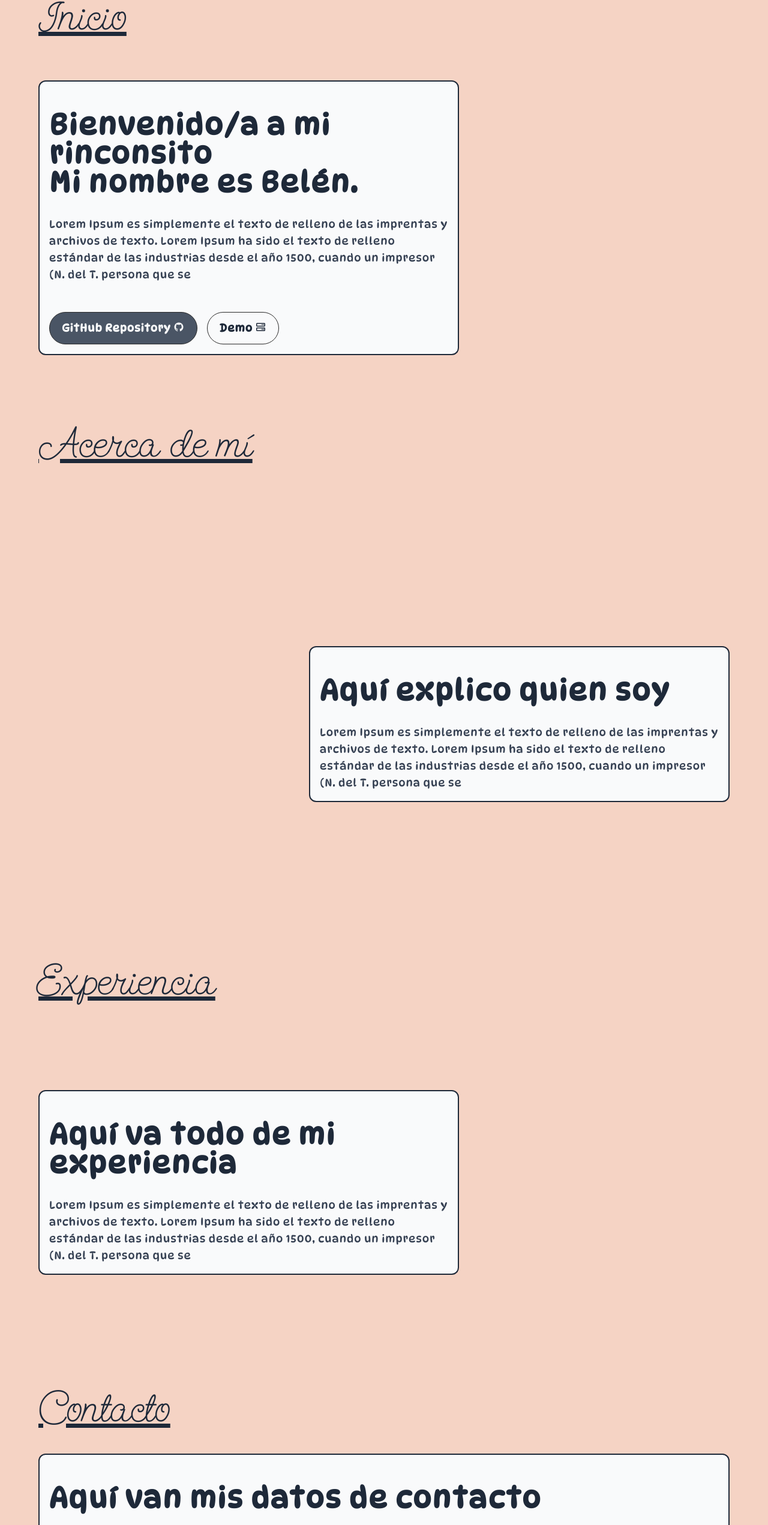
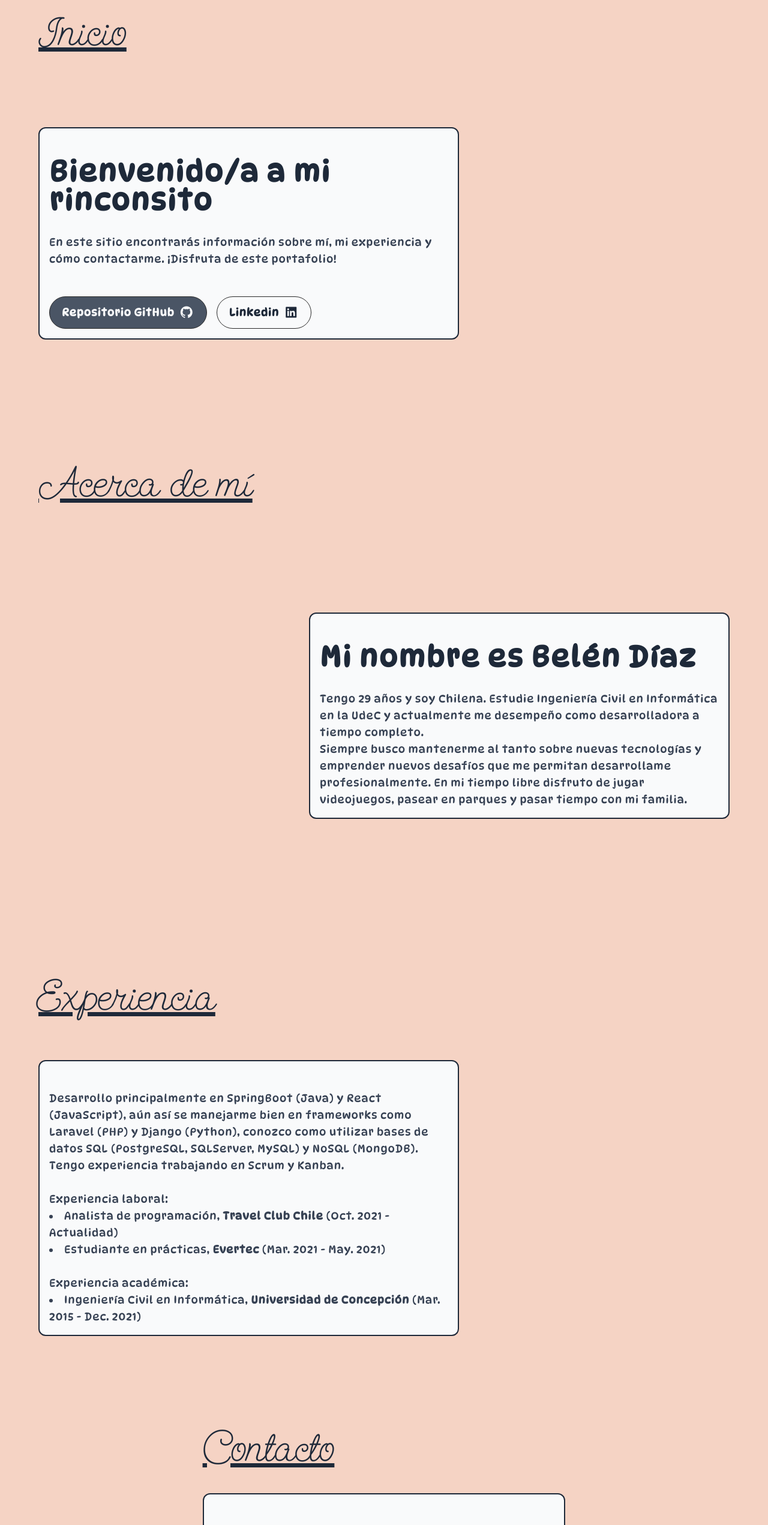
Before and after one commit to labelenacha/labelenacha-front, a React (Vite) app: page / in a window 1280 px wide. Shown: the part 205-2747 px from the top of the page at 60% size. Built offline with nearby package versions, Linux system fonts and the light colour scheme; no server answers; a web font is replaced by a local one.

Commit message:
Header fijo en la parte superior y contenido de texto

```diff
--- a/src/App.jsx
+++ b/src/App.jsx
@@ -9,7 +9,6 @@ import Contact from "./components/Contact.jsx";
 export default function App() {
   return (
     <main className={`min-h-screen bg-[#F5D3C4] ${styles.dynapuff}`}>
-
       <Header/>
       <Home/>
       <Aboutme/>
--- a/src/components/Aboutme.jsx
+++ b/src/components/Aboutme.jsx
@@ -1,13 +1,16 @@
 import 'boxicons/css/boxicons.min.css';
 import Animation from "./animations/Animation.jsx";
 import { STRINGS } from "../constants/strings.js";
+import CategoryName from "./texts/CategoryName.jsx";
 import CategoryTitle from "./texts/CategoryTitle.jsx";
 
 const Aboutme = () => {
   return (
     <main id="aboutme" className="flex flex-col">
-      <CategoryTitle titleText={STRINGS.MENU_2}/>
-      <div className="flex lg:mt-20 flex-col lg:flex-row items-center justify-between min-h-[calc(90vh-6rem)]">
+      <div className='mt-10'>
+
+        <CategoryName titleText={STRINGS.MENU_2}/>
+        <div className="flex flex-col lg:flex-row items-center justify-between min-h-[calc(90vh-6rem)]">
 
           <Animation fileName='./models/smoller_gura/scene.gltf'
                      desiredSize={2}
@@ -22,15 +25,15 @@ const Aboutme = () => {
                  data-aos-delay="100"
                  data-aos-offset="0" className="bg-gray-50 p-4 border-2 border-gray-800 rounded-xl">
 
-            <h1 className="text-xl sm:text-2xl md:text-4xl lg:text-5xl font-semibold tracking-wider my-8 text-gray-800">
-              Aquí explico quien soy
-            </h1>
+              <CategoryTitle titleText={STRINGS.CATEGORY_2_TITLE}/>
 
               <p className="text-base sm:text-lg tracking-wider text-gray-700 max-w-[50rem] lg:max-w-[60rem]">
-              Lorem Ipsum es simplemente el texto de relleno de las imprentas y archivos de texto. Lorem Ipsum ha sido
-              el
-              texto de relleno estándar de las industrias desde el año 1500, cuando un impresor (N. del T. persona que
-              se
+                Tengo 29 años y soy Chilena. Estudie Ingeniería Civil en Informática en la UdeC y actualmente me
+                desempeño como desarrolladora a tiempo completo.
+                <br/>
+                Siempre busco mantenerme al tanto sobre nuevas tecnologías y emprender nuevos desafíos que me permitan
+                desarrollame profesionalmente. En mi tiempo libre disfruto de jugar videojuegos, pasear en parques y
+                pasar tiempo con mi familia.
               </p>
 
               {/*bg-gray-300 text-black hover:text-white*/}
@@ -40,7 +43,7 @@ const Aboutme = () => {
           </div>*/}
             </div>
           </div>
-
+        </div>
       </div>
     </main>
   );
--- a/src/components/Contact.jsx
+++ b/src/components/Contact.jsx
@@ -1,12 +1,14 @@
 import { STRINGS } from "../constants/strings.js";
 import Animation from "./animations/Animation.jsx";
+import CategoryName from "./texts/CategoryName.jsx";
 import CategoryTitle from "./texts/CategoryTitle.jsx";
 
 const Contact = () => {
   return (
     <main id="contact" className="flex flex-col">
-      <CategoryTitle titleText={STRINGS.MENU_4}/>
-      <div className="flex flex-col items-stretch justify-between">
+      <div className='mt-10'>
+        <div className="flex flex-col items-stretch justify-between max-w-2xl mx-auto">
+          <CategoryName titleText={STRINGS.MENU_4}/>
           <div className="ml-[5%] mr-[5%] z-10 lg:mt-0">
             <div data-aos="fade-zoom-in"
                  data-aos-easing="ease-in-back"
@@ -14,15 +16,23 @@ const Contact = () => {
                  data-aos-offset="0"
                  className="bg-gray-50 p-4 border-2 border-gray-800 rounded-xl">
 
-            <h1 className="text-xl sm:text-2xl md:text-4xl lg:text-5xl font-semibold tracking-wider my-8 text-gray-800">
-              Aquí van mis datos de contacto
-            </h1>
+              <CategoryTitle titleText={STRINGS.CATEGORY_4_TITLE}/>
 
-            <p className="text-base sm:text-lg tracking-wider text-gray-700 max-w-[50rem] lg:max-w-[60rem]">
-              Lorem Ipsum es simplemente el texto de relleno de las imprentas y archivos de texto. Lorem Ipsum ha sido
-              el
-              texto de relleno estándar de las industrias desde el año 1500, cuando un impresor (N. del T. persona que
-              se
+              <p className="text-base sm:text-lg tracking-wider text-gray-700">
+                Puedes contactarme a mi correo electrónico: <strong><a
+                href="mailto:diazulloabelen@gmail.com">diazulloabelen@gmail.com</a></strong> o a través de mis
+                redes sociales.
+                <div className='flex flex-row justify-center'>
+                  <a href='https://github.com/labelenacha'>
+                    <i className='bx bxl-github text-4xl mt-1 mr-2'></i>
+                  </a>
+                  <a href='https://www.linkedin.com/in/belendiazulloa/'>
+                    <i className='bx bxl-linkedin-square text-4xl mt-1 mr-2'></i>
+                  </a>
+                  <a href='https://www.instagram.com/labelenacha/'>
+                    <i className='bx bxl-instagram text-4xl mt-1 mr-2'></i>
+                  </a>
+                </div>
               </p>
 
               {/*bg-gray-300 text-black hover:text-white*/}
@@ -41,6 +51,7 @@ const Contact = () => {
                      posX={0.2}
                      posY={0.2}/>
         </div>
+      </div>
     </main>
   );
 }
--- a/src/components/Experience.jsx
+++ b/src/components/Experience.jsx
@@ -1,11 +1,13 @@
 import { STRINGS } from "../constants/strings.js";
 import Animation from "./animations/Animation.jsx";
+import CategoryName from "./texts/CategoryName.jsx";
 import CategoryTitle from "./texts/CategoryTitle.jsx";
 
 const Experience = () => {
   return (
     <main id="experience" className="flex flex-col">
-      <CategoryTitle titleText={STRINGS.MENU_3}/>
+      <div className='mt-10'>
+        <CategoryName titleText={STRINGS.MENU_3}/>
         <div className="flex flex-col lg:flex-row items-center justify-between ">
           <div className="max-w-3xl ml-[5%] mr-[5%] z-10 lg:mt-0">
             <div data-aos="fade-zoom-in"
@@ -13,15 +15,32 @@ const Experience = () => {
                  data-aos-delay="100"
                  data-aos-offset="0" className="bg-gray-50 p-4 border-2 border-gray-800 rounded-xl">
 
-            <h1 className="text-xl sm:text-2xl md:text-4xl lg:text-5xl font-semibold tracking-wider my-8 text-gray-800">
-              Aquí va todo de mi experiencia
-            </h1>
+              <CategoryTitle titleText={STRINGS.CATEGORY_3_TITLE}/>
 
               <p className="text-base sm:text-lg tracking-wider text-gray-700 max-w-[50rem] lg:max-w-[60rem]">
-              Lorem Ipsum es simplemente el texto de relleno de las imprentas y archivos de texto. Lorem Ipsum ha sido
-              el
-              texto de relleno estándar de las industrias desde el año 1500, cuando un impresor (N. del T. persona que
-              se
+                Desarrollo principalmente en SpringBoot (Java) y React (JavaScript), aún así se manejarme bien en
+                frameworks como Laravel (PHP) y Django (Python), conozco como utilizar bases de datos SQL (PostgreSQL,
+                SQLServer, MySQL) y NoSQL (MongoDB). Tengo experiencia trabajando en Scrum y Kanban.
+                <br/>
+                <br/>
+                Experiencia laboral:
+                <br/>
+                <ul className="list-disc list-inside">
+                  <li>
+                    Analista de programación, <strong>Travel Club Chile</strong> (Oct. 2021 - Actualidad)
+                  </li>
+                  <li>
+                    Estudiante en prácticas, <strong>Evertec</strong> (Mar. 2021 - May. 2021)
+                  </li>
+                </ul>
+                <br/>
+                Experiencia académica:
+                <br/>
+                <ul className="list-disc list-inside">
+                  <li>
+                    Ingeniería Civil en Informática, <strong>Universidad de Concepción</strong> (Mar. 2015 - Dec. 2021)
+                  </li>
+                </ul>
               </p>
 
               {/*bg-gray-300 text-black hover:text-white*/}
@@ -38,7 +57,7 @@ const Experience = () => {
                      rotateY={-0.2}
                      posX={1.7}
                      posY={0.25}/>
-
+        </div>
       </div>
     </main>
   );
--- a/src/components/Header.jsx
+++ b/src/components/Header.jsx
@@ -16,7 +16,10 @@ const Header = () => {
   }
 
   return (
-    <header className="flex justify-between items-center py-8 px-4 lg:px-20">
+    /*    <header className="sticky top-0 left-0 right-0 z-50 bg-white/70 backdrop-blur-sm">*/
+    <header className="sticky top-0 left-0 right-0 z-50 bg-[#F5D3C4] backdrop-blur-sm border-b-2 border-gray-800">
+      <div className="relative flex justify-between items-center py-6 px-4 lg:px-20">
+
         <h1 className={`text-3xl md:text-4xl lg:text-5xl text-gray-800 m-0 ${styles.sprinklescolors}`}>
           {STRINGS.TITLE}
         </h1>
@@ -46,6 +49,7 @@ const Header = () => {
           </nav>
         </div>
 
+      </div>
     </header>
   )
 }
--- a/src/components/Home.jsx
+++ b/src/components/Home.jsx
@@ -2,10 +2,11 @@ import 'boxicons/css/boxicons.min.css';
 import MainButton from "./buttons/MainButton.jsx";
 import Animation from "./animations/Animation.jsx";
 import { STRINGS } from "../constants/strings.js";
-import CategoryTitle from "./texts/CategoryTitle.jsx";
+import CategoryName from "./texts/CategoryName.jsx";
 import 'aos/dist/aos.css';
 import { useEffect } from "react";
 import Aos from "aos";
+import CategoryTitle from "./texts/CategoryTitle.jsx";
 
 const Home = () => {
 
@@ -18,7 +19,8 @@ const Home = () => {
 
   return (
     <main id="home" className=" flex flex-col">
-      <CategoryTitle titleText={STRINGS.MENU_1}/>
+      <div className='mt-10'>
+        <CategoryName titleText={STRINGS.MENU_1}/>
         <div className="flex flex-col lg:flex-row items-center justify-between">
           <div className="max-w-3xl ml-[5%] mr-[5%] z-10 lg:mt-0">
             <div data-aos="fade-zoom-in"
@@ -27,23 +29,18 @@ const Home = () => {
                  data-aos-offset="0"
                  className="bg-gray-50 p-4 border-2 border-gray-800 rounded-xl">
 
-            <h1 className="text-xl sm:text-2xl md:text-4xl lg:text-5xl font-semibold tracking-wider my-8 text-gray-800">
-              Bienvenido/a a mi rinconsito
-              <br/>
-              Mi nombre es Belén.
-            </h1>
+              <CategoryTitle titleText={STRINGS.CATEGORY_1_TITLE}/>
 
               <p className="text-base sm:text-lg tracking-wider text-gray-700 max-w-[50rem] lg:max-w-[60rem]">
-              Lorem Ipsum es simplemente el texto de relleno de las imprentas y archivos de texto. Lorem Ipsum ha sido
-              el
-              texto de relleno estándar de las industrias desde el año 1500, cuando un impresor (N. del T. persona que
-              se
+                En este sitio encontrarás información sobre mí, mi experiencia y cómo contactarme. ¡Disfruta de este
+                portafolio!
               </p>
 
               {/*bg-gray-300 text-black hover:text-white*/}
               <div className="flex gap-4 mt-12">
-              <MainButton isDark={true} text="GitHub Repository" icon="bx bxl-github"/>
-              <MainButton isDark={false} text="Demo" icon="bx bx-server"/>
+                <MainButton isDark={true} text="Repositorio GitHub" icon="bx bxl-github"
+                            link='https://github.com/labelenacha/labelenacha-front'/>
+                <MainButton isDark={false} text="Linkedin" icon="bx bxl-linkedin-square" link='https://www.linkedin.com/in/belendiazulloa/'/>
               </div>
             </div>
           </div>
@@ -56,6 +53,7 @@ const Home = () => {
                      posY={-1}/>
 
         </div>
+      </div>
     </main>
   );
 }
--- a/src/components/buttons/MainButton.jsx
+++ b/src/components/buttons/MainButton.jsx
@@ -1,13 +1,13 @@
 import 'boxicons/css/boxicons.min.css';
 
-const MainButton = ({isDark, text, icon}) => {
+const MainButton = ({isDark, text, icon, link}) => {
   const moreClasses = isDark ? 'bg-gray-600 text-gray-50 hover:text-white' : 'bg-gray-50 text-gray-800 hover:text-gray-50';
-  const classes = `border border-[#2a2a2a] py-2 sm:py-3 px-4 sm:px-5 rounded-full sm:text-lg text-sm font-semibold tracking-wider transition-all duration-300 hover:bg-[#1a1a1a] ${moreClasses}`;
+  const classes = `inline-flex items-center border border-[#2a2a2a] py-2 sm:py-3 px-4 sm:px-5 rounded-full sm:text-lg text-sm font-semibold tracking-wider transition-all duration-300 hover:bg-[#1a1a1a] ${moreClasses}`;
   return (
     <a
       className={classes}
-      href="#">
-      {text} <i className={icon}></i>
+      href={link}>
+      {text} <i className={`text-2xl ml-2 ${icon}`}></i>
     </a>
   )
 }
--- /dev/null
+++ b/src/components/texts/CategoryName.jsx
@@ -0,0 +1,13 @@
+import styles from "../../styles/fonts.module.css";
+
+const CategoryName = ({ titleText }) => {
+  return (
+    <div className={`mt-20 ml-[5%] text-7xl mb-2 sm:mb-10 underline text-gray-800 ${styles.sendflowers}`}>
+      <h1>
+        {titleText}
+      </h1>
+    </div>
+  );
+}
+
+export default CategoryName;
--- a/src/components/texts/CategoryTitle.jsx
+++ b/src/components/texts/CategoryTitle.jsx
@@ -1,9 +1,8 @@
-import styles from "../../styles/fonts.module.css";
-
-const CategoryTitle = ({ titleText }) => {
+const CategoryTitle = ({titleText}) => {
   return (
-    <div className={`mt-20 ml-[5%] text-7xl mb-2 sm:mb-10 underline text-gray-800 ${styles.sendflowers}`}>
-      <h1>
+    <div>
+      <h1
+        className="text-xl sm:text-2xl md:text-4xl lg:text-5xl font-semibold tracking-wider my-8 text-gray-800">
         {titleText}
       </h1>
     </div>
--- a/src/constants/strings.js
+++ b/src/constants/strings.js
@@ -4,5 +4,10 @@ export const STRINGS = {
   MENU_2: "Acerca de mí",
   MENU_3: "Experiencia",
   MENU_4: "Contacto",
-  BUTTON_TEXT: "Get Started"
+  BUTTON_TEXT: "Get Started",
+  LOREM: "Lorem Ipsum es simplemente el texto de relleno de las imprentas y archivos de texto. Lorem Ipsum ha sido el texto de relleno estándar de las industrias desde el año 1500, cuando un impresor (N. del T. persona que se",
+  CATEGORY_1_TITLE: "Bienvenido/a a mi rinconsito",
+  CATEGORY_2_TITLE: "Mi nombre es Belén Díaz",
+  CATEGORY_3_TITLE: "",
+  CATEGORY_4_TITLE: "",
 }
```
Lines whose indentation alone changed are shown as unchanged.
